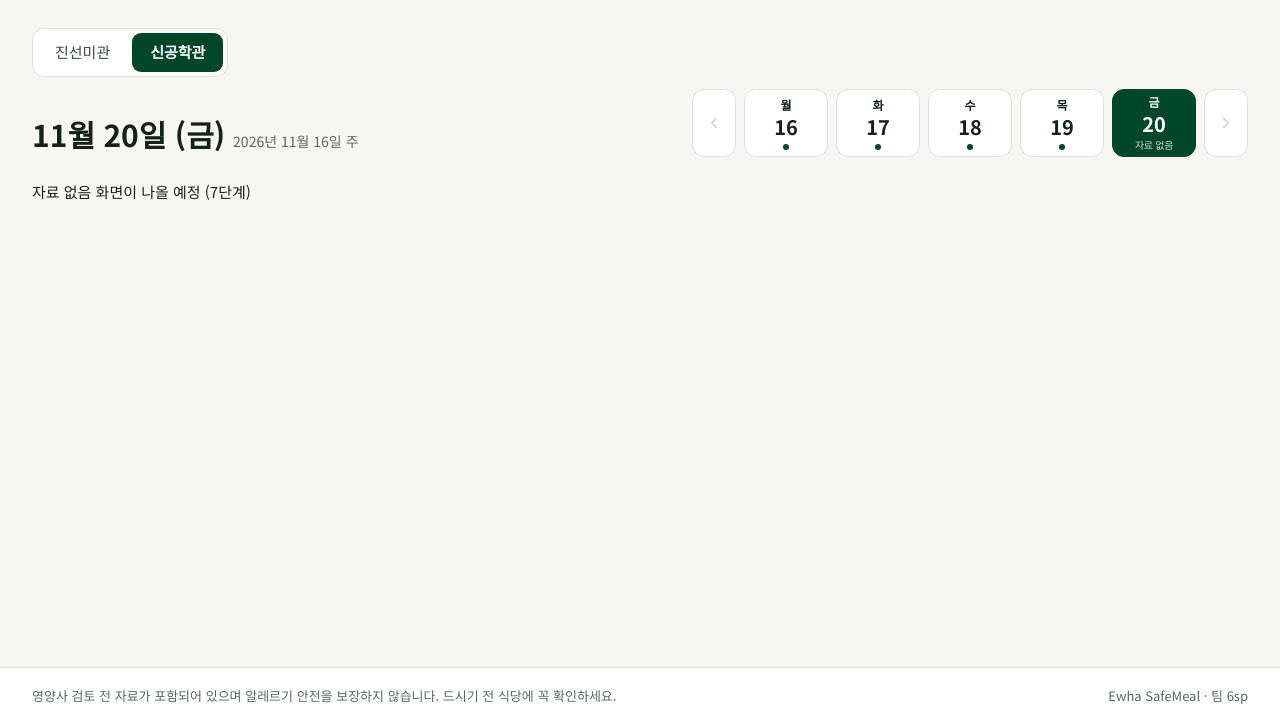
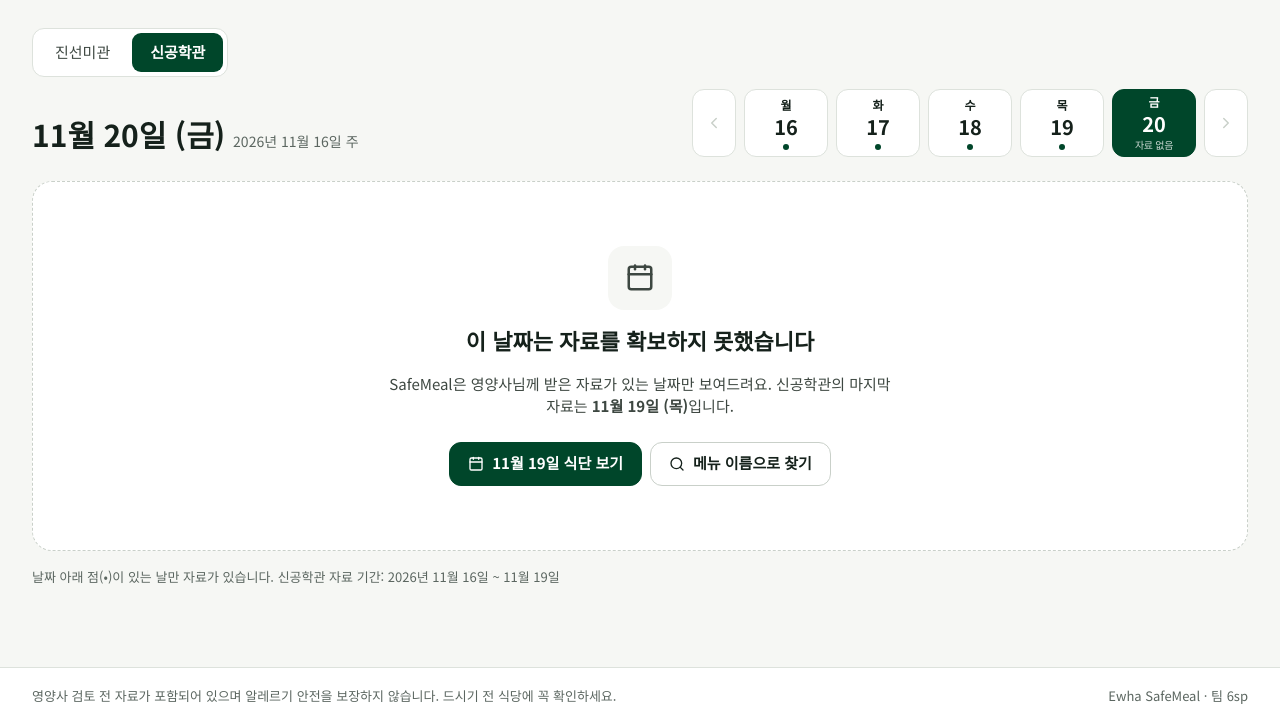
Before and after one commit to Mingyeong-Kang/6sp-homepage, a plain HTML site: page index.html in a window 1280 px wide. Shown: the part 77-800 px from the top of the page. Drawn offline with nearby package versions, Linux system fonts and the light colour scheme.

Commit message:
feat: 식단 자료 없음과 준비 중 빈 상태 화면 추가

```diff
--- a/css/pages/menu.css
+++ b/css/pages/menu.css
@@ -36,6 +36,60 @@
   margin-bottom: 24px;
 }
 
+/* ---------- 빈 상태 점선 박스 (Figma 04) ---------- */
+.menu-empty {
+  display: flex;
+  flex-direction: column;   /* 위에서 아래로 쌓기 */
+  align-items: center;      /* 가운데 정렬 */
+  padding: 64px 24px;
+  border: 1px dashed var(--color-border-strong);
+  border-radius: var(--radius-2xl);
+  background: var(--color-surface);
+  text-align: center;
+}
+
+.menu-empty__icon {
+  display: flex;
+  align-items: center;
+  justify-content: center;
+  width: 64px;
+  height: 64px;
+  border-radius: var(--radius-xl);
+  background: var(--color-bg);
+  color: var(--color-text-2);
+}
+
+.menu-empty__title {
+  margin-top: 14px;
+  font-size: 22px;
+  line-height: 33px;
+  font-weight: 700;
+}
+
+.menu-empty__text {
+  max-width: 522px;
+  margin-top: 16px;
+  font-size: 15px;
+  line-height: 22.5px;
+  color: var(--color-text-2);
+  word-break: keep-all; /* 한국어를 단어 중간에서 자르지 않기 */
+}
+
+.menu-empty__actions {
+  display: flex;
+  flex-wrap: wrap;
+  justify-content: center;
+  gap: 8px;
+  margin-top: 24px;
+}
+
+.menu-empty__hint {
+  margin-top: 16px;
+  font-size: 13px;
+  line-height: 19.5px;
+  color: var(--color-text-3);
+}
+
 /* 휴대폰(768px 이하): 날짜 띠가 화면 폭을 다 쓰게 (공통 CSS와 같은 기준) */
 @media (max-width: 768px) {
   .menu-head__dates {
--- a/js/pages/menu.js
+++ b/js/pages/menu.js
@@ -155,6 +155,14 @@
     return MOCK_WEEKLY.days.some((d) => d.date === date && d.menus.length > 0);
   }
 
+  // [날짜 2-1] 메뉴가 있는 날짜들만 모아서 순서대로 (예: ['2026-11-16', …, '2026-11-19'])
+  function getDataDates() {
+    return MOCK_WEEKLY.days
+      .filter((d) => d.menus.length > 0)
+      .map((d) => d.date)
+      .sort();
+  }
+
   // [날짜 3] 고른 날짜가 들어 있는 주의 월요일
   function getMonday(date) {
     return dayjs(date).isoWeekday(1);
@@ -256,14 +264,57 @@
       </div>`;
   }
 
-  // [그리기 4] 본문: 상황에 따라 세 갈래 중 하나
+  // [빈 상태 틀] 점선 박스 (Figma 04). 공통 컴포넌트에 없어서 직접 만듦
+  // textHtml은 내가 만든 문장만 넣기 (메뉴 이름 같은 외부 글자는 UI.esc 거쳐서)
+  function emptyState({ icon, title, textHtml, actions, hint }) {
+    return `
+      <section class="menu-empty">
+        <div class="menu-empty__icon">${UI.icon(icon, 30)}</div>
+        <h2 class="menu-empty__title">${UI.esc(title)}</h2>
+        <p class="menu-empty__text">${textHtml}</p>
+        <div class="menu-empty__actions">${actions}</div>
+      </section>
+      <p class="menu-empty__hint">${UI.esc(hint)}</p>`;
+  }
+
+  // [그리기 4] 메뉴 없는 날 (Figma 04)
+  function renderNoData() {
+    const dates = getDataDates();
+    const last = dates[dates.length - 1];  // 가장 마지막 자료 날짜
+    const lastText = dayjs(last).format('M월 D일 (dd)');
+    return emptyState({
+      icon: 'calendar', // TODO: 민경님이 calendar-x 추가하면 바꾸기
+      title: '이 날짜는 자료를 확보하지 못했습니다',
+      textHtml: `SafeMeal은 영양사님께 받은 자료가 있는 날짜만 보여드려요. 신공학관의 마지막 자료는 <b>${UI.esc(lastText)}</b>입니다.`,
+      actions:
+        UI.button({ label: dayjs(last).format('M월 D일') + ' 식단 보기', variant: 'primary', icon: 'calendar', attrs: { 'data-goto-date': last } }) +
+        UI.button({ label: '메뉴 이름으로 찾기', icon: 'search', href: 'search.html' }),
+      hint: '날짜 아래 점(•)이 있는 날만 자료가 있습니다. 신공학관 자료 기간: ' +
+        dayjs(dates[0]).format('YYYY년 M월 D일') + ' ~ ' + dayjs(last).format('M월 D일'),
+    });
+  }
+
+  // [그리기 5] 진선미관 준비 중 (04와 같은 틀, 문구만 다름)
+  function renderPreparing() {
+    return emptyState({
+      icon: 'info', // TODO: 민경님이 construction 추가하면 바꾸기
+      title: '진선미관 자료는 준비 중입니다',
+      textHtml: '지금은 신공학관 식단만 제공해요. 진선미관은 영양사님 자료를 받으면 추가할 예정이에요.',
+      actions:
+        UI.button({ label: '신공학관 식단 보기', variant: 'primary', icon: 'calendar', attrs: { 'data-goto-cafeteria': 'engineering' } }) +
+        UI.button({ label: '메뉴 이름으로 찾기', icon: 'search', href: 'search.html' }),
+      hint: '진선미관 메뉴는 메뉴 검색에서도 아직 나오지 않을 수 있어요.',
+    });
+  }
+
+  // [그리기 6] 본문: 상황에 따라 세 갈래 중 하나
   function renderBody() {
     if (state.cafeteria !== 'engineering') {
-      bodySlot.innerHTML = '<p>준비 중 화면이 나올 예정 (7단계)</p>';
+      bodySlot.innerHTML = renderPreparing();
     } else if (hasMenuOn(state.date)) {
       bodySlot.innerHTML = renderMenus();
     } else {
-      bodySlot.innerHTML = '<p>자료 없음 화면이 나올 예정 (7단계)</p>';
+      bodySlot.innerHTML = renderNoData();
     }
   }
 
@@ -281,6 +332,23 @@
     renderBody();
   });
 
+  // [신호 받기 3] 빈 상태 박스 안 버튼 누르기
+  bodySlot.addEventListener('click', (e) => {
+    const gotoDate = e.target.closest('[data-goto-date]');           // "○월 ○일 식단 보기"
+    if (gotoDate) {
+      state.date = gotoDate.dataset.gotoDate;
+      renderDates();
+      renderBody();
+      return;
+    }
+    const gotoCafe = e.target.closest('[data-goto-cafeteria]');      // "신공학관 식단 보기"
+    if (gotoCafe) {
+      state.cafeteria = gotoCafe.dataset.gotoCafeteria;
+      renderCafeteria(); // 위쪽 식당 버튼 색도 바꿔야 하니까 다시 그리기
+      renderBody();
+    }
+  });
+
   // [처음 한 번] 페이지가 열리면 그리기
   renderCafeteria();
   renderDates();
```
